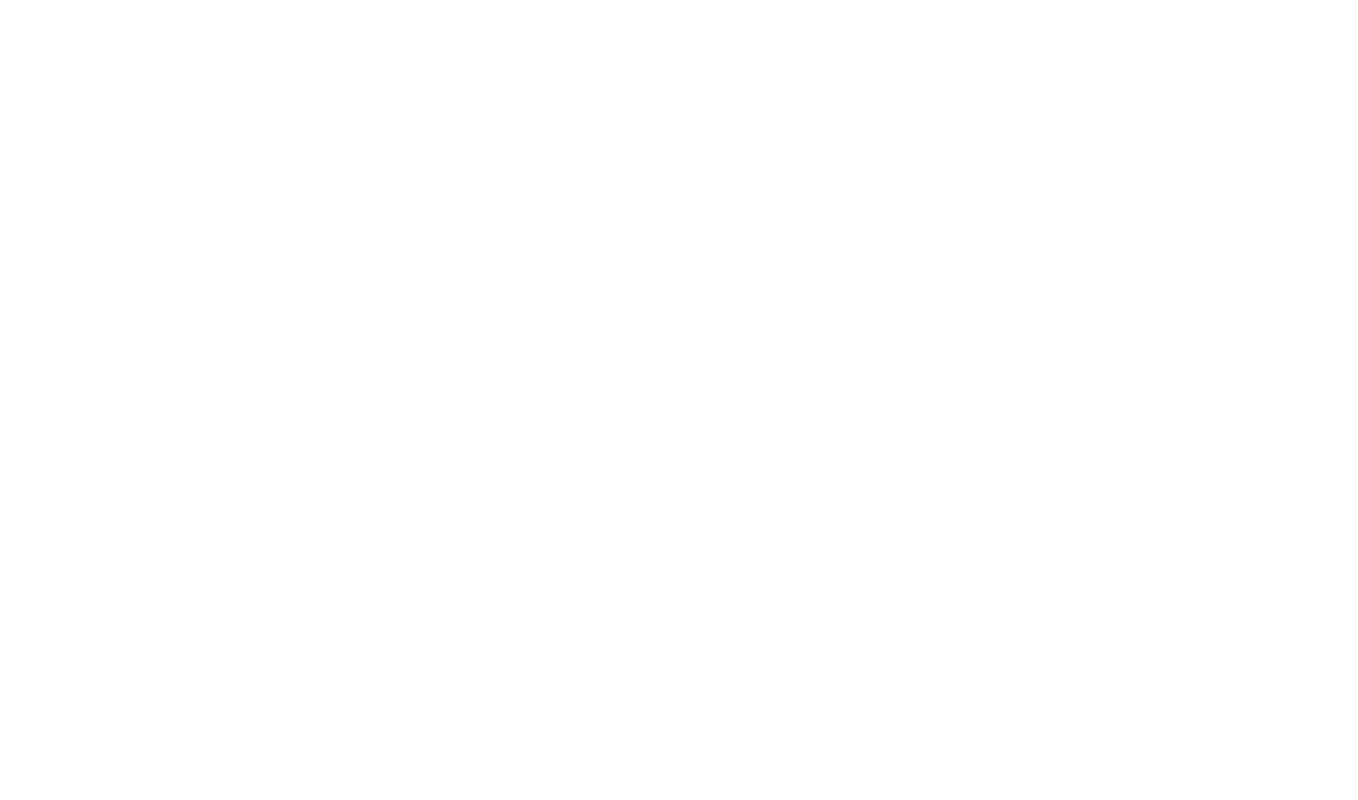
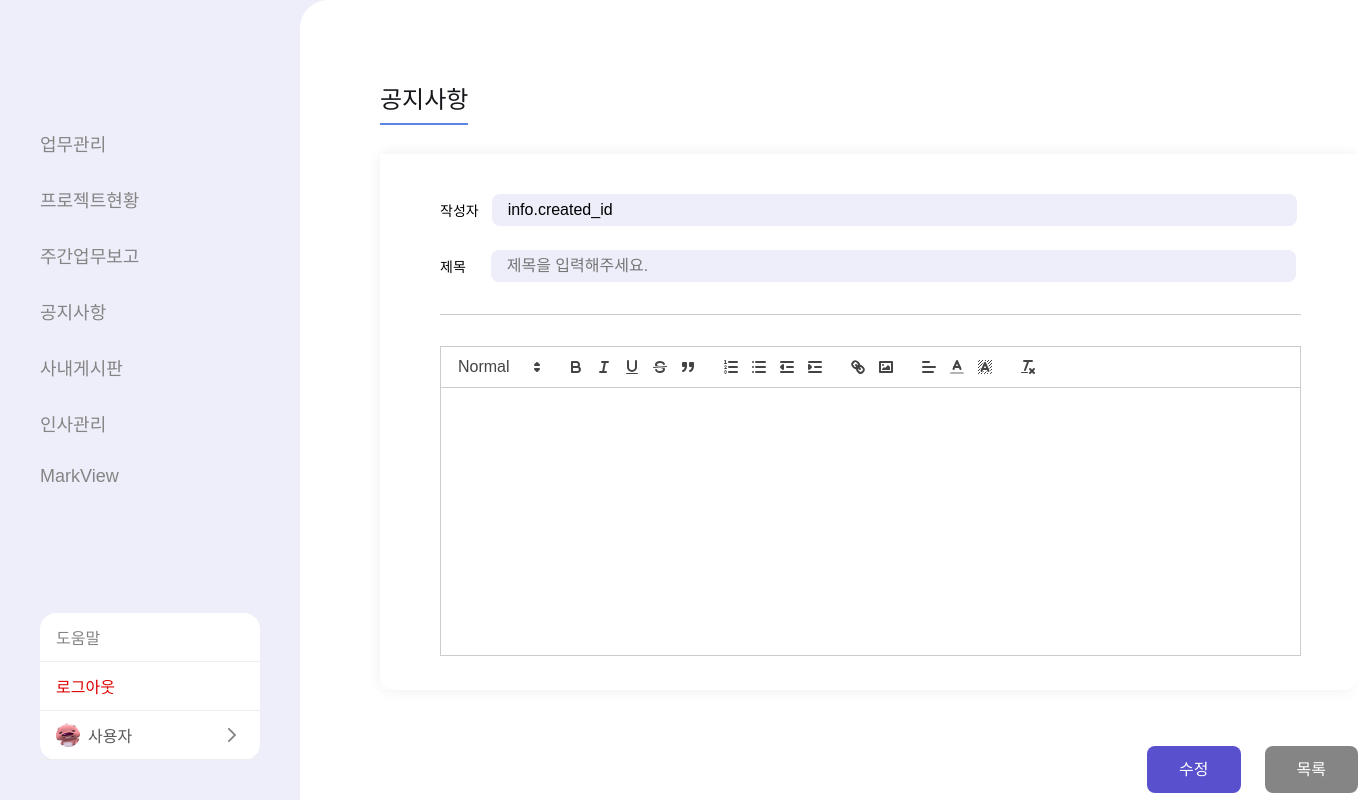
Before and after one commit to devdoyeon/markcloud-markgroup, a React (Create React App) app in the folder client/: page /notice/write in a window 1280 px wide. Before the commit this address had no page. Shown: the whole page, 1358 px wide, since content can reach past the window. Built offline with nearby package versions, Linux system fonts and the light colour scheme; a web font is replaced by a local one.

Commit message:
add: NewBoard in quill.js and ui create

```diff
--- a/client/src/App.js
+++ b/client/src/App.js
@@ -18,22 +18,25 @@ function App() {
         <Route path='/project' element={<ProjectStatus />} />
         <Route path='/weekly' element={<WeeklyReport />} />
         <Route path='/board' element={<Board />} />
-        {/* => 주간업무보고, 공지사항, 게시판 상세 보기 Route */}
+        <Route path='/business' element={<BusinessManagement />} />
+        <Route path='/personnel' element={<PersonnelManagement />} />
+        <Route path='/notice' element={<Notice />} />
+        {/* => 주간업무보고, 공지사항, 게시판 상세 보기, 프로젝트 현황 Route */}
         <Route path='/project/:id' element={<BoardRead />} />
         <Route path='/weekly/:id' element={<BoardRead />} />
         <Route path='/board/:id' element={<BoardRead />} />
-        {/* => 주간업무보고, 공지사항, 게시판 작성 Route */}
+        <Route path='/notice/:id' element={<Board />} />
+        {/* => 주간업무보고, 공지사항, 게시판 작성, 프로젝트 현황 Route */}
         <Route path='/project/write' element={<NewBoard />} />
         <Route path='/weekly/write' element={<NewBoard />} />
         <Route path='/board/write' element={<NewBoard />} />
-        {/* => 주간업무보고, 공지사항, 게시판 수정 Route */}
+        <Route path='/notice/write' element={<NewBoard />} />
+        {/* => 주간업무보고, 공지사항, 게시판 수정, 프로젝트 현황 Route */}
         <Route path='/project/write/:id' element={<ProjectStatus />} />
         <Route path='/weekly/write/:id' element={<WeeklyReport />} />
         <Route path='/board/write/:id' element={<Board />} />
+        <Route path='/notice/write/:id' element={<Board />} />
         <Route path='/sample' element={<BoardRead />} />
-        <Route path='/business' element={<BusinessManagement />} />
-        <Route path='/personnel' element={<PersonnelManagement />} />
-        <Route path='/notice' element={<Notice />} />
       </Routes>
       {/*
         /weekly/:id
--- a/client/src/common/ListWrap.jsx
+++ b/client/src/common/ListWrap.jsx
@@ -1,7 +1,10 @@
 import React from 'react';
+import { useLocation, useNavigate } from 'react-router-dom';
 import noneImg from 'image/noneList.svg';
 
 const ListWrap = ({ list }) => {
+  const path = useLocation().pathname;
+  const navigate = useNavigate();
   // const renderList = () => {
   // return list?.reduce((acc, { created_at, title, created_id}) => {
   //   return (
@@ -52,7 +55,11 @@ const ListWrap = ({ list }) => {
         </ul>
       )}
       <div className='btn-wrap'>
-        <button className='commonBtn noticeBtn'>등록</button>
+        <button
+          className='commonBtn noticeBtn'
+          onClick={() => navigate(`${path}/write`)}>
+          등록
+        </button>
       </div>
     </div>
   );
--- a/client/src/pages/NewBoard.jsx
+++ b/client/src/pages/NewBoard.jsx
@@ -1,20 +1,37 @@
 import EditorComponent from 'common/EditorComponent';
 import SideMenu from 'common/SideMenu';
+import { useEffect } from 'react';
 import { useLocation, useParams } from 'react-router-dom';
 
 const NewBoard = () => {
   const path = useLocation().pathname;
   const { id } = useParams();
+  const split = path.split('/');
+  let header = '';
 
+  switch (split[1]) {
+    case 'project':
+      header = '프로젝트 현황';
+      break;
+    case 'weekly':
+      header = '주간 업무 보고';
+      break;
+    case 'board':
+      header = '사내 게시판';
+      break;
+    case 'notice':
+      header = '공지사항';
+      break;
+    default:
+      break;
+  }
   return (
     <div className='container'>
       <SideMenu />
       <div className='content-wrap'>
         <div className='header'>
-          <h3>
-            header
-            {/* {header} */}
-          </h3>
+          {/* <h3>{header}</h3> */}
+          <h3>{header}</h3>
         </div>
         <div className='board-wrap'>
           <div className='body-wrap'>
--- a/client/src/pages/Notice.jsx
+++ b/client/src/pages/Notice.jsx
@@ -2,6 +2,7 @@ import SideMenu from 'common/SideMenu';
 import { useState, useEffect, useCallback } from 'react';
 import Pagination from 'common/Pagination';
 import CommonHeader from 'common/CommonHeader';
+import ListWrap from 'common/ListWrap';
 
 const Notice = () => {
   const [list, setList] = useState([]);
@@ -12,7 +13,9 @@ const Notice = () => {
     <div className='container'>
       <SideMenu />
       <div className='content-wrap notice'>
-        <CommonHeader header='공지 사항'/>
+        <CommonHeader header='공지 사항' />
+        <ListWrap />
+        <Pagination pageInfo={pageInfo} setPageInfo={setPageInfo} />
       </div>
     </div>
   );
```
Lines whose indentation alone changed are shown as unchanged.
